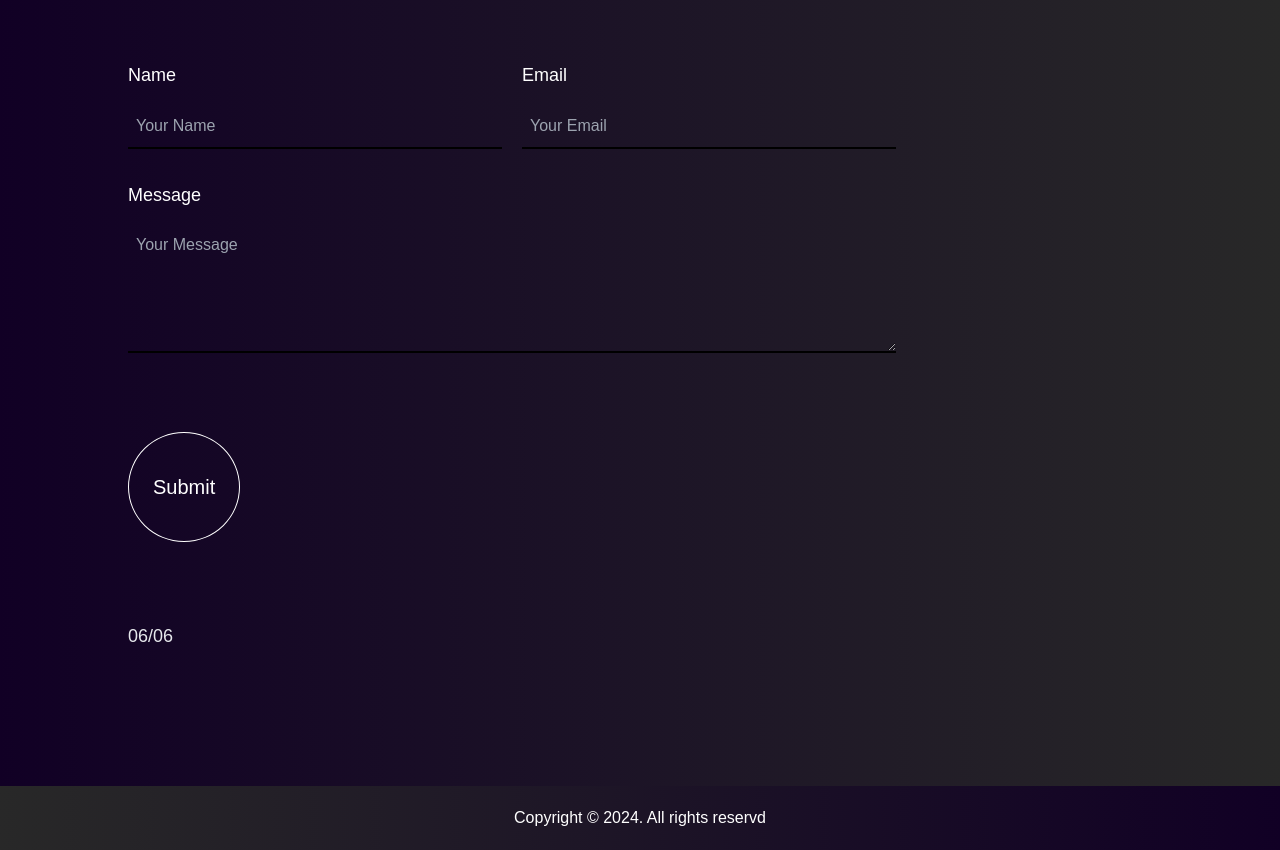
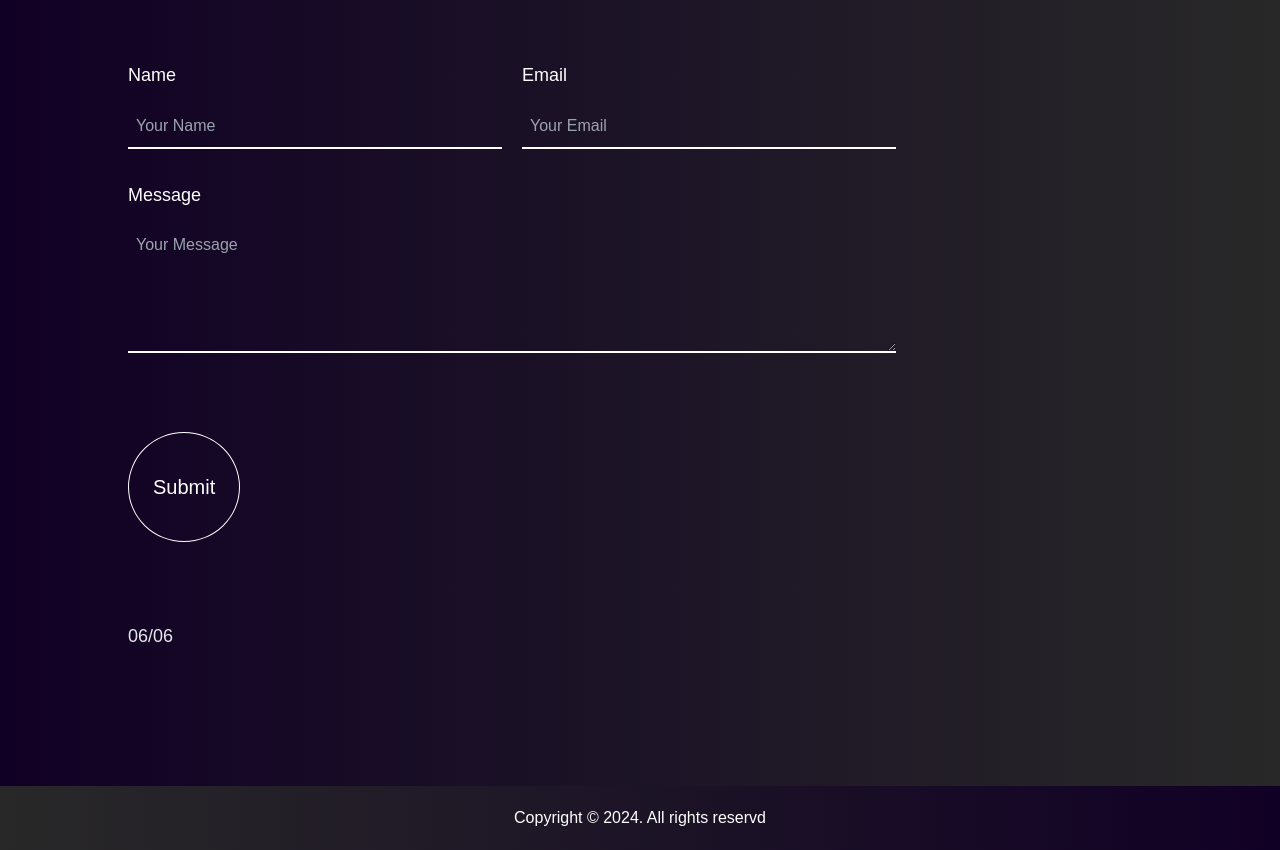
Before and after one commit to HafizAbubakar555/Persnol-Portfolio, a website: page index.html in a window 1280 px wide. Shown: the part 5257-6107 px from the top of the page. Drawn offline with nearby package versions, Linux system fonts and the light colour scheme; a web font is replaced by a local one.

Commit message:
Updated index.html

```diff
--- a/index.html
+++ b/index.html
@@ -632,20 +632,20 @@
                         <div class="w-full">
                             <p class="text-lg mb-4 text-white">Name</p>
                             <input
-                                class="w-full h-11 pl-2 bg-transparent border-b-2 text-gray-400 border-black placeholder:text-gray-400"
+                                class="w-full h-11 pl-2 bg-transparent border-b-2 text-gray-400 border-white placeholder:text-gray-400"
                                 type="text" placeholder="Your Name">
                         </div>
                         <div class="w-full">
                             <p class="text-lg mb-4 text-white">Email</p>
                             <input
-                                class="w-full h-11 pl-2 bg-transparent border-b-2 text-gray-400 border-black placeholder:text-gray-400"
+                                class="w-full h-11 pl-2 bg-transparent border-b-2 text-gray-400 border-white placeholder:text-gray-400"
                                 type="email" placeholder="Your Email">
                         </div>
                     </div>
                     <div class="w-full mb-10">
                         <p class="text-lg mb-4 text-white">Message</p>
                         <textarea
-                            class="w-full h-32 pl-2 pt-2 bg-transparent border-b-2 text-gray-400 border-black placeholder:text-gray-400"
+                            class="w-full h-32 pl-2 pt-2 bg-transparent border-b-2 text-gray-400 border-white placeholder:text-gray-400"
                             placeholder="Your Message"></textarea>
                     </div>
                     <button
```
